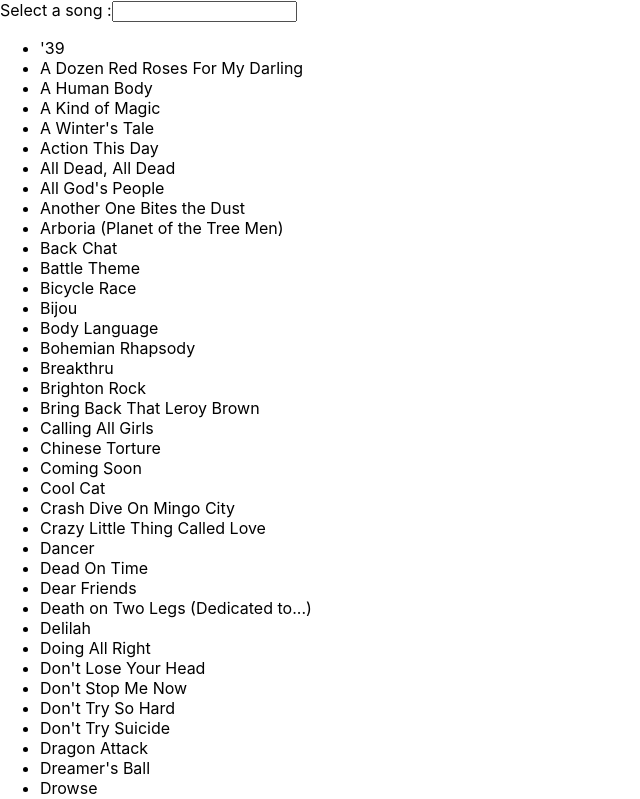
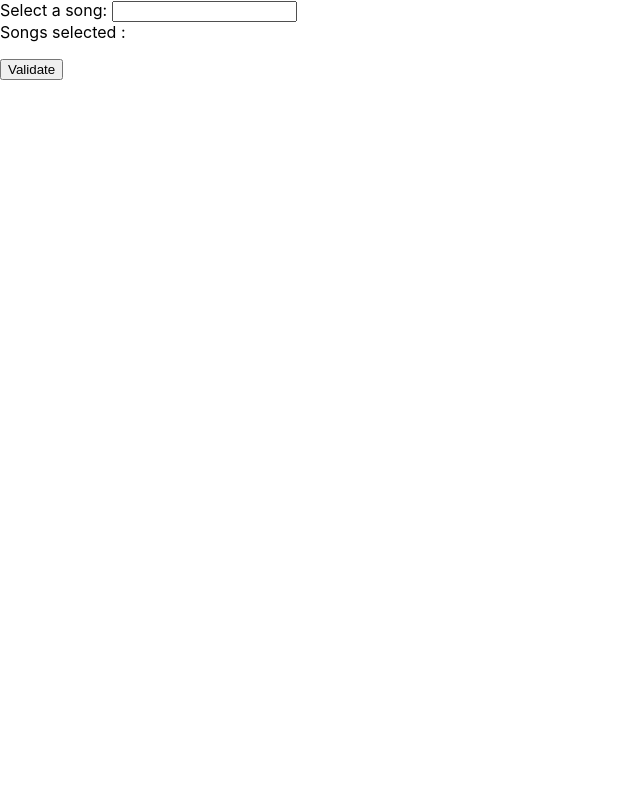
Before and after one commit to Matthiasadams59/react-song-selector, a React (Create React App) app: page / in a window 1280 px wide. Shown: the top 799 px of the page, without its empty margins (0-640 px from the left). Built offline with nearby package versions, Linux system fonts and the light colour scheme.

Commit message:
Semantic part fully implemented. UI still looking terrible

```diff
--- a/src/App.js
+++ b/src/App.js
@@ -1,7 +1,6 @@
 import React, { Component } from 'react';
-import logo from './logo.svg';
 import './App.css';
-import SelectSong from './SelectSong';
+import SongFilter from './SongFilter';
 import SongsSelected from './SongsSelected'
 
 class App extends Component {
@@ -11,15 +10,30 @@ class App extends Component {
 		this.state = {
 			songsSelected: []
 		}
+
+		this.handler = this.handler.bind(this)
 	}
 
 	render() {
 		return (
 			<div>
-        <SelectSong/>
-        <SongsSelected/>
+				<SongFilter selectSong={this.handler} />
+				<SongsSelected songsSelected={this.state.songsSelected} selectSong={this.handler}/>
 			</div>
 		);
+	}
+
+	handler = (event) => {
+		const song = event.target.innerHTML
+		if (!this.state.songsSelected.includes(song)) {
+			this.setState(prevState => ({
+				songsSelected: [...prevState.songsSelected, song]
+			}))
+		} else {
+			this.setState(prevState => ({
+				songsSelected: prevState.songsSelected.filter(selectedSong => selectedSong !== song)
+			}))
+		}
 	}
 }
 
--- a/src/ListSongs.js
+++ b/src/ListSongs.js
@@ -1,9 +1,6 @@
 import React, { Component } from 'react'
 
 export default class ListSongs extends Component {
-    constructor() {
-        super()
-    }
 
     render() {
         return (
@@ -15,7 +12,7 @@ export default class ListSongs extends Component {
 
     renderSongs = () => {
         return this.props.songselection.map((song, index) => (
-        <li key={index} >
+            <li key={index} onClick={this.props.selectSong} >
                 {song}
             </li>
 
--- a/src/SelectSong.js
+++ /dev/null
@@ -1,32 +0,0 @@
-import React, { Component } from 'react'
-import {allSongs} from './songs'
-import ListSongs from './ListSongs'
-import SongsSelected from './SongsSelected';
-
-export default class SelectSong extends Component {
-    constructor() {
-        super()
-
-        //console.log(allSongs)
-        this.state = {
-            songsFiltered: allSongs,
-            filter: ''
-        }
-    }
-
-  render() {
-    return (
-      <div>
-        <label for="songFilter">Select a song :</label>
-        <input type="text" value={this.state.filter} onChange={this.updateFilter} id="songFilter"></input>
-        <ListSongs songsSelected={this.props.songsSelected} songselection={this.state.songsFiltered}/>
-      </div>
-    )
-  }
-
-  updateFilter = (e) => {
-      this.setState({filter : e.target.value,
-        songsFiltered : allSongs.filter(t => t.includes(e.target.value))
-    })
-  }
-}
--- /dev/null
+++ b/src/SongFilter.js
@@ -0,0 +1,34 @@
+import React, { Component } from 'react'
+import { allSongs } from './songs'
+import ListSongs from './ListSongs'
+
+export default class SongFilter extends Component {
+	constructor() {
+		super()
+
+		this.state = {
+			songsFiltered: allSongs,
+			filter: '',
+			showResults: false
+		}
+	}
+
+	render() {
+		return (
+			<div>
+				<label htmlFor="songFilter">Select a song: </label>
+				<input type="text" value={this.state.filter} onChange={this.updateFilter} id="songFilter"></input>
+				{this.state.showResults ? <ListSongs selectSong={this.props.selectSong} songselection={this.state.songsFiltered} /> : null}
+			</div>
+		)
+	}
+
+	updateFilter = (e) => {
+		const filterText = e.target.value
+		this.setState({
+			filter: filterText,
+			showResults: filterText !== '',
+			songsFiltered: allSongs.filter(t => t.includes(filterText))
+		})
+	}
+}
--- a/src/SongsSelected.js
+++ b/src/SongsSelected.js
@@ -5,8 +5,33 @@ export default class SongsSelected extends Component {
 		return (
 			<div>
 				Songs selected :
-        <button>Validate</button>
+        		<ul>
+					{this.renderSongs()}
+				</ul>
+				<button onClick={this.validate}>Validate</button>
 			</div>
 		)
 	}
+
+	renderSongs = () => {
+		return this.props.songsSelected.map((song, index) => (
+			<li key={index} onClick={this.props.selectSong} >
+				{song}
+			</li>
+		))
 	}
+
+	validate = () => {
+		if (this.props.songsSelected.length > 0) {
+			let message = "You have selected the following songs:\n"
+			for (let songIndex in this.props.songsSelected) {
+				message += `${this.props.songsSelected[songIndex]}, `
+			}
+			message = message.substr(0, message.length - 2)
+			message += "\n\nNice choice!"
+			alert(message)
+		} else {
+			alert("You haven't selected any song for now! What a shame!")
+		}
+	}
+}
```
Lines whose indentation alone changed are shown as unchanged.
